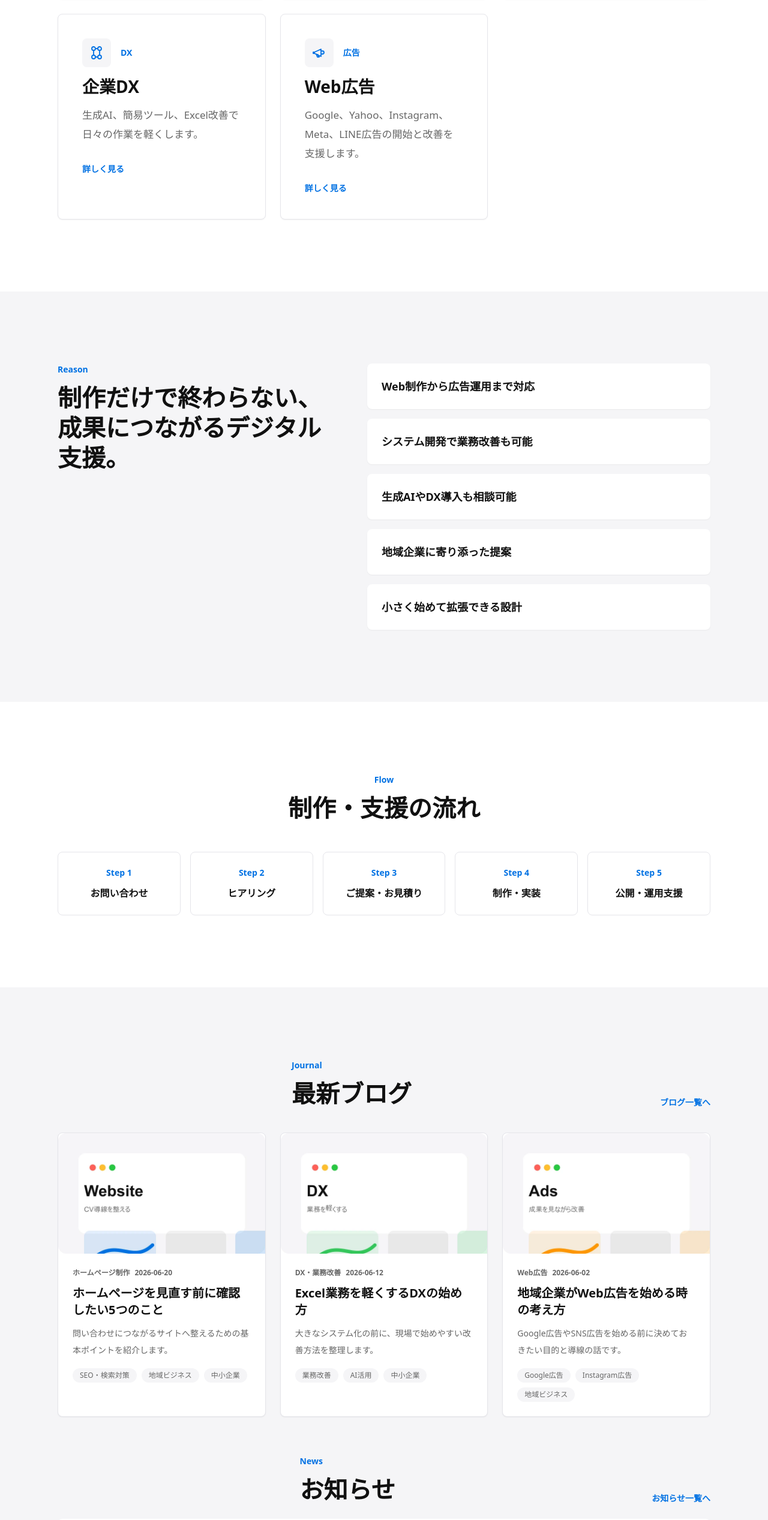
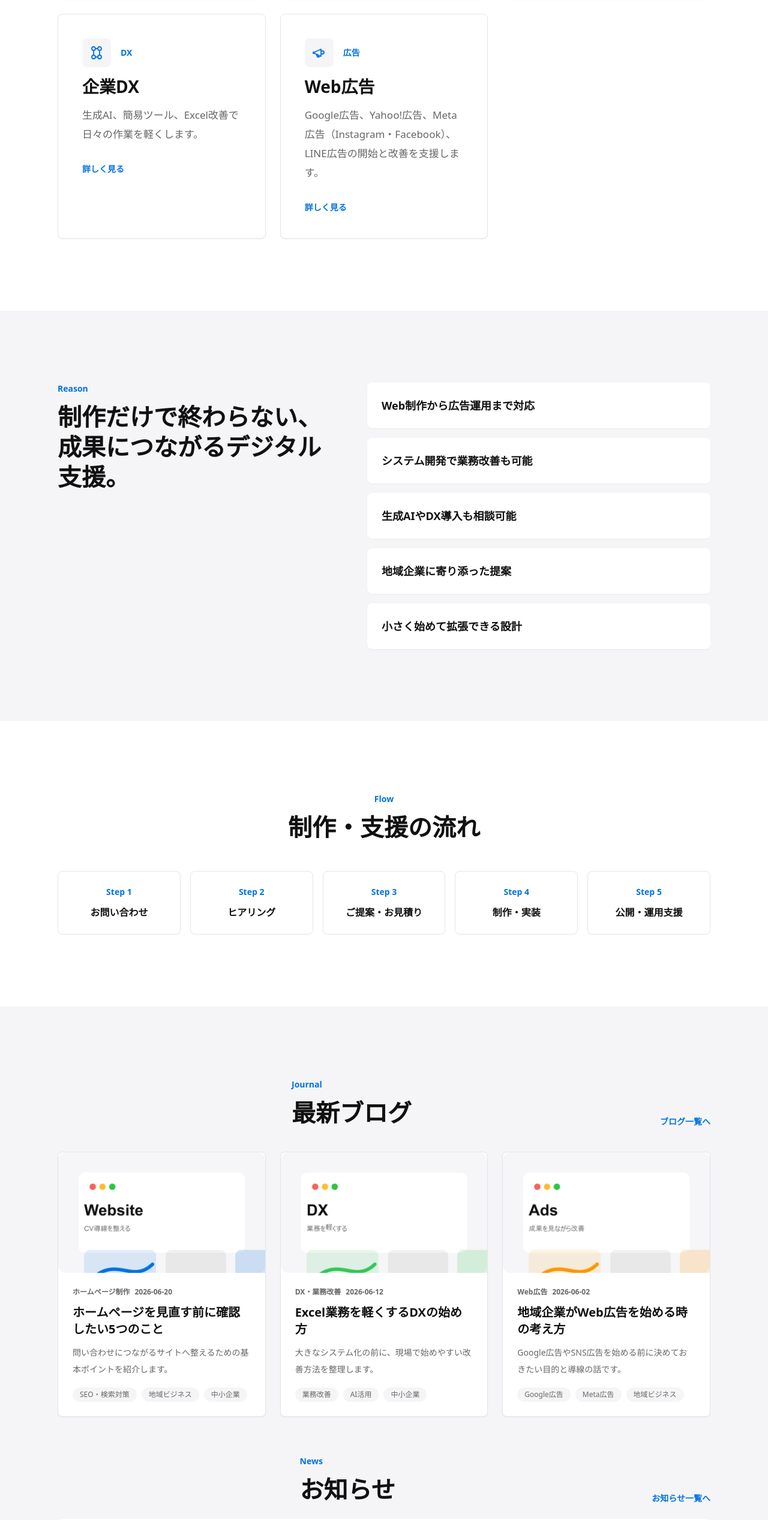
Before and after one commit to iwamitsuco/officialSite, a Next.js app: page / in a window 1280 px wide. Shown: the part 1929-4463 px from the top of the page at 60% size. Built offline with nearby package versions, Linux system fonts and the light colour scheme.

Commit message:
Normalize ad platform names

```diff
--- a/app/services/web-advertising/page.tsx
+++ b/app/services/web-advertising/page.tsx
@@ -6,7 +6,7 @@ const service = getServiceBySlug("web-advertising");
 
 export const metadata = createMetadata({
   title: "Web広告",
-  description: "Google、Yahoo、Instagram、Meta、LINE広告の開始と改善を支援します。",
+  description: "Google広告、Yahoo!広告、Meta広告（Instagram・Facebook）、LINE広告の開始と改善を支援します。",
   path: "/services/web-advertising"
 });
 
--- a/components/sections/WebAdTypesSection.tsx
+++ b/components/sections/WebAdTypesSection.tsx
@@ -13,7 +13,7 @@ const adTypes = [
   },
   {
     title: "SNS広告",
-    description: "Instagram、Facebook、LINEなどの投稿欄やタイムラインに表示される広告です。",
+    description: "Meta広告（Instagram・Facebook）やLINE広告などの投稿欄やタイムラインに表示される広告です。",
     point: "興味や属性に合わせて届けやすい",
     visual: "social"
   }
--- a/data/blog.ts
+++ b/data/blog.ts
@@ -42,7 +42,7 @@ export const blogPosts: BlogPost[] = [
       "最初は小さな予算で検証し、反応を見ながら改善していきましょう。"
     ],
     category: "Web広告",
-    tags: ["Google広告", "Instagram広告", "地域ビジネス"],
+    tags: ["Google広告", "Meta広告", "地域ビジネス"],
     publishedAt: "2026-06-02",
     thumbnail: "/images/insight-ad.webp",
     reading: "うぇぶこうこく"
@@ -65,7 +65,7 @@ export const blogPosts: BlogPost[] = [
 ];
 
 export const blogCategories = ["システム開発", "ホームページ制作", "Web広告", "DX・業務改善", "生成AI", "デザイン", "お知らせ"];
-export const blogTags = ["Google広告", "Instagram広告", "SEO・検索対策", "ECサイト", "業務改善", "AI活用", "地域ビジネス", "中小企業"];
+export const blogTags = ["Google広告", "Meta広告", "SEO・検索対策", "ECサイト", "業務改善", "AI活用", "地域ビジネス", "中小企業"];
 
 export function getBlogPostBySlug(slug: string): BlogPost | undefined {
   return blogPosts.find((post) => post.slug === slug);
--- a/data/services.ts
+++ b/data/services.ts
@@ -45,7 +45,7 @@ export const services: Service[] = [
     flow: sharedFlow,
     faq: [
       { question: "チラシだけでも依頼できますか？", answer: "はい。単体制作からWeb連動まで対応します。" },
-      { question: "SNS用画像も作れますか？", answer: "Instagramや広告用の画像も制作できます。" }
+      { question: "SNS用画像も作れますか？", answer: "SNS投稿や広告用の画像も制作できます。" }
     ]
   },
   {
@@ -67,9 +67,9 @@ export const services: Service[] = [
     slug: "web-advertising",
     title: "Web広告",
     shortTitle: "広告",
-    description: "Google、Yahoo、Instagram、Meta、LINE広告の開始と改善を支援します。",
+    description: "Google広告、Yahoo!広告、Meta広告（Instagram・Facebook）、LINE広告の開始と改善を支援します。",
     hero: "広告を出すだけでなく、成果を見ながら改善します。",
-    features: ["Google広告", "Yahoo広告", "Instagram広告", "Meta広告", "LINE広告"],
+    features: ["Google広告", "Yahoo!広告", "Meta広告（Instagram・Facebook）", "LINE広告"],
     problems: ["広告の始め方が分からない", "成果が分からない", "画像やLPが整っていない", "運用する時間がない"],
     solutions: ["目的に合わせた媒体選定", "成果確認の設計", "LPや画像の改善", "運用改善の継続支援"],
     flow: sharedFlow,
```
